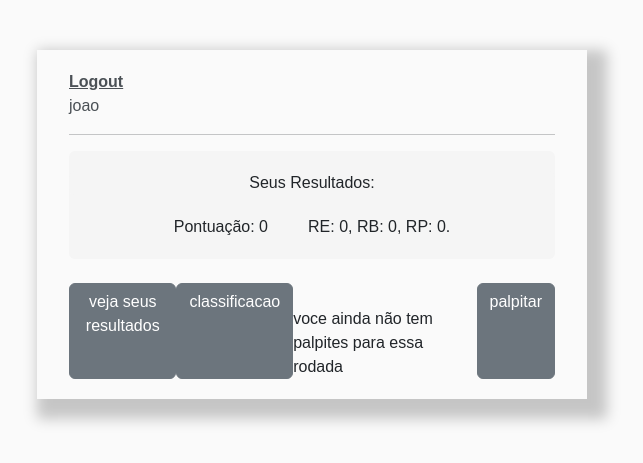
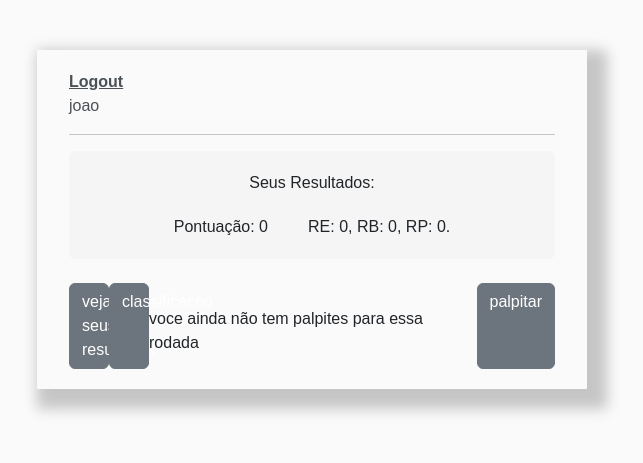
Before and after one commit to jogilschifi/teste, a Django app: page /home/ in a window 1280 px wide. Shown: the top 463 px of the page, without its empty margins (328-971 px from the left). Run offline with Django 4.2, Linux system fonts and the light colour scheme; a user stored in the database is signed in; data comes from the database, SQL or seed files in the repository.

Commit message:
make it better

```diff
--- a/app/templates/app/brasileirao_list.html
+++ b/app/templates/app/brasileirao_list.html
@@ -26,14 +26,14 @@
 
 {% for brasileirao in palpites %}
         <div class="d-flex justify-content-between">
-                <a class="btn btn-secondary" href="/rodada/">veja seus resultados</a><br>
-                <a class="btn btn-secondary" href="/classificacao/">classificacao</a><br>
-                <a class="btn btn-secondary" href="/palpiteupdate/{{brasileirao.id}}">editar</a><br>
+                <a class="btn btn-secondary btn-modif" href="/rodada/">veja seus resultados</a><br>
+                <a class="btn btn-secondary btn-modif" href="/classificacao/">classificacao</a><br>
+                <a class="btn btn-secondary btn-modif" href="/palpiteupdate/{{brasileirao.id}}">editar</a><br>
         </div>
 {% empty %}
         <div class="d-flex justify-content-between">
-                <a class="btn btn-secondary" href="/rodada/">veja seus resultados</a><br>
-                <a class="btn btn-secondary" href="/classificacao/">classificacao</a><br>
+                <a class="btn btn-secondary btn-modif" href="/rodada/">veja seus resultados</a><br>
+                <a class="btn btn-secondary btn-modif" href="/classificacao/">classificacao</a><br>
         voce ainda não tem palpites para essa rodada
                 <a class="btn btn-secondary" href="/palpitecreate/">palpitar</a><br>
         </div>
@@ -41,14 +41,14 @@
 {% else %}
 {% for brasileirao in palpites %}
         <div class="d-flex justify-content-between">
-                <a class="btn btn-secondary" href="/rodada/">veja seus resultados</a><br>
-                <a class="btn btn-secondary" href="/classificacao/">classificacao</a><br>
-                <a class="btn btn-secondary" href="/palpite/{{brasileirao.id}}">verificar meu palpite</a><br>
+                <a class="btn btn-secondary btn-modif" href="/rodada/">veja seus resultados</a><br>
+                <a class="btn btn-secondary btn-modif" href="/classificacao/">classificacao</a><br>
+                <a class="btn btn-secondary btn-modif" href="/palpite/{{brasileirao.id}}">verificar meu palpite</a><br>
         </div>
 {% empty %}
         <div class="d-flex justify-content-between">
-                <a class="btn btn-secondary" href="/rodada/">veja seus resultados</a><br>
-                <a class="btn btn-secondary" href="/classificacao/">classificacao</a><br>
+                <a class="btn btn-secondary btn-modif" href="/rodada/">veja seus resultados</a><br>
+                <a class="btn btn-secondary btn-modif" href="/classificacao/">classificacao</a><br>
         </div>
 {% endfor %}
 {% endif %}
--- a/app/templates/app/index.html
+++ b/app/templates/app/index.html
@@ -152,6 +152,9 @@
             padding: 20px
         }
 
+        .btn-modif {
+            width: 40px
+        }
         #add-link {
             color: #EB796F;
             text-decoration: none;
```
